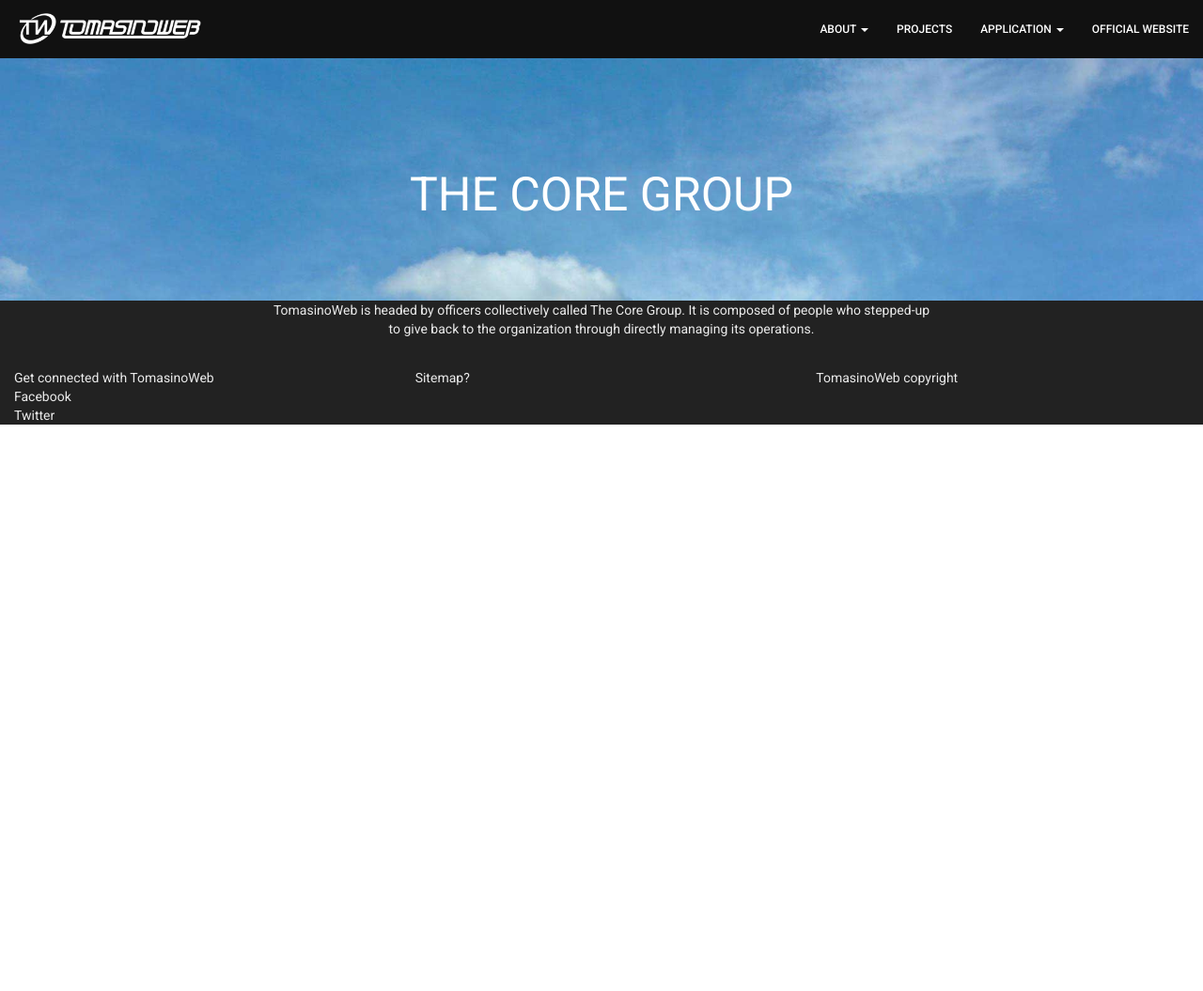
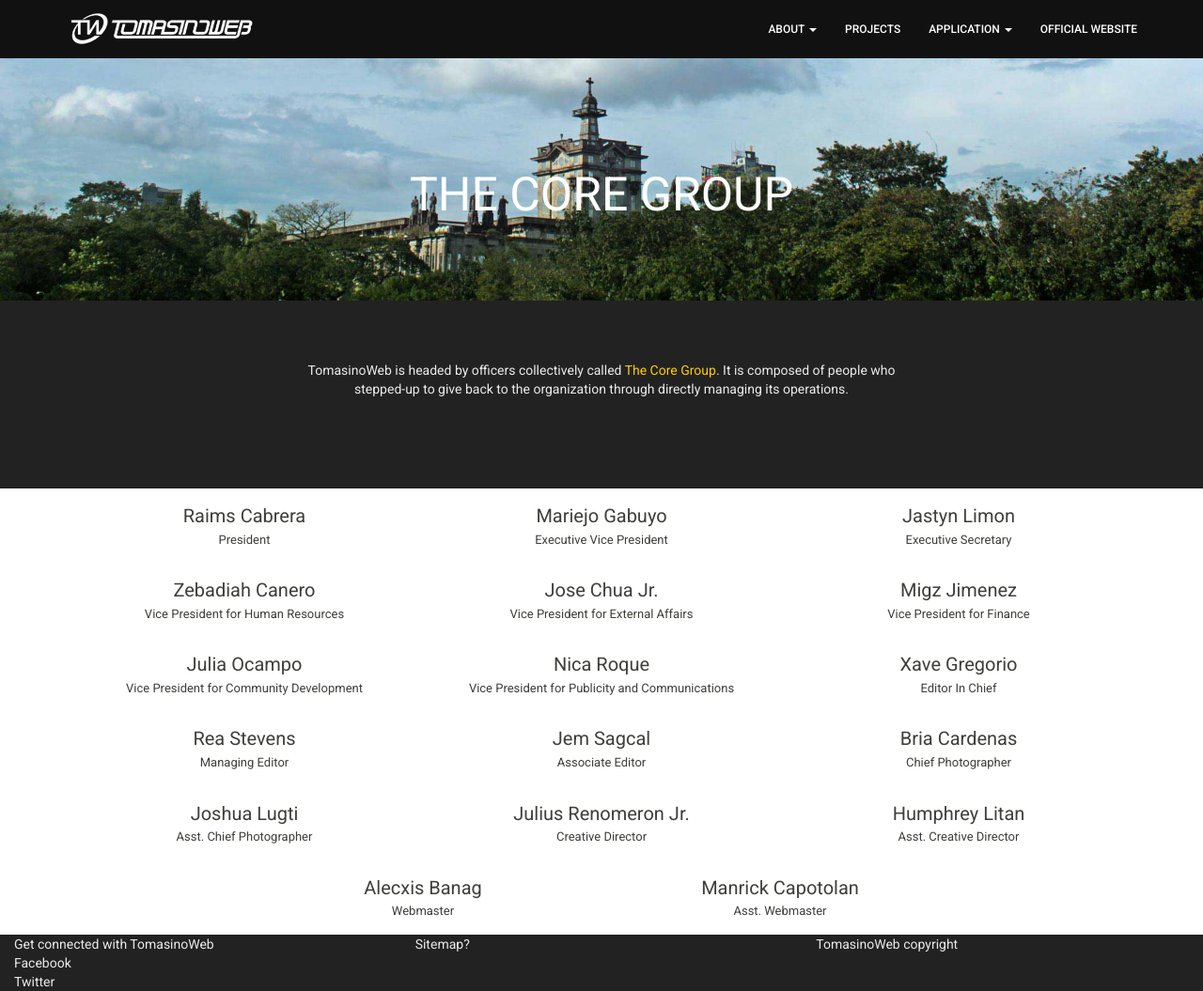
Before and after one commit to raaims/tomweb-recruitment-portal, a PHP site: page /core.php in a window 1280 px wide. Shown: the whole page at 94% size. Before the commit the page ends 452 px from the top, so only its background shows below. Run offline with PHP 8.4, Linux system fonts and the light colour scheme; some libraries are stand-ins or nearby versions.

Commit message:
Updated content of core.php to create a feel of the layout

```diff
--- a/core.php
+++ b/core.php
@@ -7,10 +7,30 @@ include 'header.php';
 		<h1>THE CORE GROUP</h1>
 	</div>
 
-	<div class="black-bg container-fluid text-center">
+	<div class="black-bg core container-fluid text-center">
 		<div class="content">
-			<span>TomasinoWeb is headed by officers collectively called The Core Group. It is composed of people who stepped-up to give back to the organization through directly managing its operations.</span>
+			<span>TomasinoWeb is headed by officers collectively called <span style="color: #FECD04;">The Core Group</span>. It is composed of people who <br>stepped-up to give back to the organization through directly managing its operations.</span>
 		</div>
+	</div>
+
+	<div class="container text-center core-officers">
+		<div class="col-md-4"><span class="name">Raims Cabrera</span><br><span class="position">President</span></div>
+		<div class="col-md-4"><span class="name">Mariejo Gabuyo</span><br><span class="position">Executive Vice President</span></div>
+		<div class="col-md-4"><span class="name">Jastyn Limon</span><br><span class="position">Executive Secretary</span></div>
+		<div class="col-md-4"><span class="name">Zebadiah Canero</span><br><span class="position">Vice President for Human Resources</span></div>
+		<div class="col-md-4"><span class="name">Jose Chua Jr.</span><br><span class="position">Vice President for External Affairs</span></div>
+		<div class="col-md-4"><span class="name">Migz Jimenez</span><br><span class="position">Vice President for Finance</span></div>
+		<div class="col-md-4"><span class="name">Julia Ocampo</span><br><span class="position">Vice President for Community Development</span></div>
+		<div class="col-md-4"><span class="name">Nica Roque</span><br><span class="position">Vice President for Publicity and Communications</span></div>
+		<div class="col-md-4"><span class="name">Xave Gregorio</span><br><span class="position">Editor In Chief</span></div>
+		<div class="col-md-4"><span class="name">Rea Stevens</span><br><span class="position">Managing Editor</span></div>
+		<div class="col-md-4"><span class="name">Jem Sagcal</span><br><span class="position">Associate Editor</span></div>
+		<div class="col-md-4"><span class="name">Bria Cardenas</span><br><span class="position">Chief Photographer</span></div>
+		<div class="col-md-4"><span class="name">Joshua Lugti</span><br><span class="position">Asst. Chief Photographer</span></div>
+		<div class="col-md-4"><span class="name">Julius Renomeron Jr.</span><br><span class="position">Creative Director</span></div>
+		<div class="col-md-4"><span class="name">Humphrey Litan</span><br><span class="position">Asst. Creative Director</span></div>
+		<div class="col-md-4 col-md-offset-2"><span class="name">Alecxis Banag</span><br><span class="position">Webmaster</span></div>
+		<div class="col-md-4"><span class="name">Manrick Capotolan</span><br><span class="position">Asst. Webmaster</span></div>
 	</div>
 
  <?php
--- a/css/main.css
+++ b/css/main.css
@@ -1,211 +1,178 @@
-body{
-  overflow-x: hidden;
-}
+body {
+  overflow-x: hidden; }
 
-.img-block{
-  display: block;
-}
+.img-block {
+  display: block; }
 
-.navbar-brand{
-  margin-top: -10px;
-}
+.navbar-brand {
+  margin-top: -10px; }
+  .navbar-brand img {
+    max-height: 40px; }
 
-.navbar-brand img{
-  max-height: 40px;
-}
-
-.navbar-default{
+.navbar-default {
   border-radius: 0px;
   border: none;
-  background-color: #111111;
-}
-
+  background-color: #111111; }
   .navbar-default .navbar-nav > li > a {
     font-size: 12px;
-  color: #FFFFFF;
-}
-
+    color: #FFFFFF; }
     .navbar-default .navbar-nav > li > a:hover {
-  color: #FECD04;
-}
-
-.navbar-default .navbar-nav > .open > a, .navbar-default .navbar-nav > .open > a:hover, .navbar-default .navbar-nav > .open > a:focus {
+      color: #FECD04; }
+  .navbar-default .navbar-nav > .open > a {
     background-color: #292a26;
-    color: #FECD04;
-}
-
+    color: #FECD04; }
+    .navbar-default .navbar-nav > .open > a:hover, .navbar-default .navbar-nav > .open > a:focus {
+      background-color: #292a26;
+      color: #FECD04; }
   .navbar-default .navbar-nav > li > a:hover, .navbar-default .navbar-nav > li > a:focus {
     color: #FECD04;
-    background-color: transparent;
-}
+    background-color: transparent; }
 
-.dropdown-menu > li > a{
+.dropdown-menu {
+  background: #111111;
+  border: none; }
+  .dropdown-menu > li > a {
     color: #EBEBEB;
-  background: #111111;
-}
-
-.dropdown-menu{
-  background: #111111;
-  border: none;
-}
-
+    background: #111111; }
     .dropdown-menu > li > a:hover, .dropdown-menu > li > a:focus {
       text-decoration: none;
       color: #111111;
-    background-color: #fecd04;
-}
+      background-color: #FECD04; }
 
-.header.home{
-  background-image: url('../images/home-bg.jpg');
-}
-
-.header.about{
-  background-image: url('../images/about-bg.jpg');
-  min-height: 40vh;
-  color: white;
-}
-
-.header.core{
-  background-image: url('../images/home-bg.jpg');
-  min-height: 40vh;
-  color: white;
-}
-
-.header{
+.header {
   min-height: 100vh;
   background: #EBEBEB;
   padding-top: 20vh;
   background-position: bottom;
   background-attachment: fixed;
-  background-size: cover;
-}
-
-.header h1{
-  font-size: 50px;
-}
-
-.header p{
+  background-size: cover; }
+  .header.home {
+    background-image: url("../images/home-bg.jpg"); }
+  .header.about {
+    background-image: url("../images/about-bg.jpg");
+    min-height: 40vh;
+    color: white; }
+  .header.core {
+    background-image: url("../images/home-bg.jpg");
+    min-height: 40vh;
+    color: white; }
+  .header h1 {
+    font-size: 50px; }
+  .header p {
     font-size: 20px;
-  margin: 0 17% 0 17%;
-}
-
-.header button{
+    margin: 0 17% 0 17%; }
+  .header button {
     height: 75px;
     width: 175px;
-  margin-top: 10vh;
-}
+    margin-top: 10vh; }
 
-.btn-default{
+.btn-default {
   /* Permalink - use to edit and share this gradient: http://colorzilla.com/gradient-editor/#ffffff+0,ffffff+100&0+0,0+100 */
-background: -moz-linear-gradient(top, rgba(255,255,255,0) 0%, rgba(255,255,255,0) 100%); /* FF3.6+ */
-background: -webkit-gradient(linear, left top, left bottom, color-stop(0%,rgba(255,255,255,0)), color-stop(100%,rgba(255,255,255,0))); /* Chrome,Safari4+ */
-background: -webkit-linear-gradient(top, rgba(255,255,255,0) 0%,rgba(255,255,255,0) 100%); /* Chrome10+,Safari5.1+ */
-background: -o-linear-gradient(top, rgba(255,255,255,0) 0%,rgba(255,255,255,0) 100%); /* Opera 11.10+ */
-background: -ms-linear-gradient(top, rgba(255,255,255,0) 0%,rgba(255,255,255,0) 100%); /* IE10+ */
-background: linear-gradient(to bottom, rgba(255,255,255,0) 0%,rgba(255,255,255,0) 100%); /* W3C */
-filter: progid:DXImageTransform.Microsoft.gradient( startColorstr='#00ffffff', endColorstr='#00ffffff',GradientType=0 ); /* IE6-9 */
-border: 2px #fecd04 solid;
-color: #fecd04;
-font-size: 20px;
-}
+  background: -moz-linear-gradient(top, rgba(255, 255, 255, 0) 0%, rgba(255, 255, 255, 0) 100%);
+  /* FF3.6+ */
+  background: -webkit-gradient(linear, left top, left bottom, color-stop(0%, rgba(255, 255, 255, 0)), color-stop(100%, rgba(255, 255, 255, 0)));
+  /* Chrome,Safari4+ */
+  background: -webkit-linear-gradient(top, rgba(255, 255, 255, 0) 0%, rgba(255, 255, 255, 0) 100%);
+  /* Chrome10+,Safari5.1+ */
+  background: -o-linear-gradient(top, rgba(255, 255, 255, 0) 0%, rgba(255, 255, 255, 0) 100%);
+  /* Opera 11.10+ */
+  background: -ms-linear-gradient(top, rgba(255, 255, 255, 0) 0%, rgba(255, 255, 255, 0) 100%);
+  /* IE10+ */
+  background: linear-gradient(to bottom, rgba(255, 255, 255, 0) 0%, rgba(255, 255, 255, 0) 100%);
+  /* W3C */
+  filter: progid:DXImageTransform.Microsoft.gradient( startColorstr='#00ffffff', endColorstr='#00ffffff',GradientType=0 );
+  /* IE6-9 */
+  border: 2px #FECD04 solid;
+  color: #FECD04;
+  font-size: 20px; }
+  .btn-default:hover {
+    /* Permalink - use to edit and share this gradient: http://colorzilla.com/gradient-editor/$tomweb+0,fecd04+100&0.05+0,0.05+100 */
+    background: -moz-linear-gradient(top, rgba(254, 205, 4, 0.05) 0%, rgba(254, 205, 4, 0.05) 100%);
+    /* FF3.6+ */
+    background: -webkit-gradient(linear, left top, left bottom, color-stop(0%, rgba(254, 205, 4, 0.05)), color-stop(100%, rgba(254, 205, 4, 0.05)));
+    /* Chrome,Safari4+ */
+    background: -webkit-linear-gradient(top, rgba(254, 205, 4, 0.05) 0%, rgba(254, 205, 4, 0.05) 100%);
+    /* Chrome10+,Safari5.1+ */
+    background: -o-linear-gradient(top, rgba(254, 205, 4, 0.05) 0%, rgba(254, 205, 4, 0.05) 100%);
+    /* Opera 11.10+ */
+    background: -ms-linear-gradient(top, rgba(254, 205, 4, 0.05) 0%, rgba(254, 205, 4, 0.05) 100%);
+    /* IE10+ */
+    background: linear-gradient(to bottom, rgba(254, 205, 4, 0.05) 0%, rgba(254, 205, 4, 0.05) 100%);
+    /* W3C */
+    filter: progid:DXImageTransform.Microsoft.gradient( startColorstr='#0dfecd04', endColorstr='#0dfecd04',GradientType=0 );
+    /* IE6-9 */
+    border: 2px #FECD04 solid;
+    color: #FECD04;
+    font-size: 20px; }
 
-.btn-default:hover{
-  /* Permalink - use to edit and share this gradient: http://colorzilla.com/gradient-editor/#fecd04+0,fecd04+100&0.05+0,0.05+100 */
-  background: -moz-linear-gradient(top, rgba(254,205,4,0.05) 0%, rgba(254,205,4,0.05) 100%); /* FF3.6+ */
-  background: -webkit-gradient(linear, left top, left bottom, color-stop(0%,rgba(254,205,4,0.05)), color-stop(100%,rgba(254,205,4,0.05))); /* Chrome,Safari4+ */
-  background: -webkit-linear-gradient(top, rgba(254,205,4,0.05) 0%,rgba(254,205,4,0.05) 100%); /* Chrome10+,Safari5.1+ */
-  background: -o-linear-gradient(top, rgba(254,205,4,0.05) 0%,rgba(254,205,4,0.05) 100%); /* Opera 11.10+ */
-  background: -ms-linear-gradient(top, rgba(254,205,4,0.05) 0%,rgba(254,205,4,0.05) 100%); /* IE10+ */
-  background: linear-gradient(to bottom, rgba(254,205,4,0.05) 0%,rgba(254,205,4,0.05) 100%); /* W3C */
-  filter: progid:DXImageTransform.Microsoft.gradient( startColorstr='#0dfecd04', endColorstr='#0dfecd04',GradientType=0 ); /* IE6-9 */
-border: 2px #fecd04 solid;
-color: #fecd04;
-font-size: 20px;
-}
+.dept-pics {
+  padding-top: 10vh; }
 
-.dept-pics{
-  padding-top: 10vh;
-}
-
-.writing{
+.writing {
   background-color: #F3821F;
   /* background-image: url('../images/home-logo-writomg.jpg');
-  background-position: center; */
-}
+  background-position: center; */ }
 
-.photog{
-  background-color: #25a4de;
-}
+.photog {
+  background-color: #25a4de; }
 
-.staff{
-  background-color: #ec2a28;
-}
+.staff {
+  background-color: #ec2a28; }
 
-.creatives{
-  background-color: #8252a0;
-}
+.creatives {
+  background-color: #8252a0; }
 
-.webtech{
-  background-color: #2eb462;
-}
+.webtech {
+  background-color: #2eb462; }
 
-.text-pad{
-  padding: 2%;
-}
+.text-pad {
+  padding: 2%; }
 
-.black-bg{
+.black-bg {
   background: #222222;
-  color: #EBEBEB;
-}
-
-.black-bg span{
-  font-size: 14px;
-}
-
-.black-bg .content{
+  color: #EBEBEB; }
+  .black-bg span {
+    font-size: 14px; }
+  .black-bg .content {
     max-width: 50em;
     margin: auto;
-  margin-bottom: 4vh;
-}
+    margin-bottom: 4vh; }
+    .black-bg .content h2 {
+      color: #FECD04; }
+  .black-bg.core {
+    padding-top: 5%;
+    padding-bottom: 5%; }
 
-.black-bg .content h2{
-  color: #fecd04;
-}
+.quotes {
+  background: #EBEBEB;
+  color: #111111; }
 
-.quotes{
-  background: #EBEBEB;
-  color: #111111;
-}
-
-.about-img-1, .about-img-2, .about-img-3{
+.about-img-1, .about-img-2, .about-img-3 {
   min-height: 50vh;
   background-position: center;
-  background-size: cover;
-}
+  background-size: cover; }
 
-.about-img-1{
-  background-image: url('../images/about-1.jpg');
-}
+.about-img-1, .about-img-2, .about-img-3 {
+  background-image: url("../images/about-1.jpg"); }
 
-.about-img-2{
-  background-image: url('../images/about-1.jpg');
-}
+.about-footer {
+  background-image: url("../images/about-bg.jpg");
+  color: #FECD04;
+  padding-bottom: 20px; }
 
-.about-img-3{
-  background-image: url('../images/about-1.jpg');
-}
+.core-officers > .col-md-4 {
+  margin-top: 15px;
+  margin-bottom: 15px; }
+.core-officers .name {
+  font-size: 20px; }
+.core-officers .position {
+  font-size: 13px; }
 
-.about-footer{
-  background-image: url('../images/about-bg.jpg');
-  color: #FECD04;
-  padding-bottom: 20px;
-}
+blockquote {
+  border-left: 5px solid #FECD04; }
 
-blockquote{
-  border-left: 5px solid #FECD04;
-}
+.footer {
+  background: #222222;
+  color: #EBEBEB; }
 
-.footer{
-  background: #222222;
-  color: #EBEBEB;
-}
+/*# sourceMappingURL=main.css.map */
--- a/css/main.scss
+++ b/css/main.scss
@@ -1,3 +1,5 @@
+$tomweb: #FECD04;
+
 body {
   overflow-x: hidden;
 }
@@ -22,20 +24,20 @@ body {
       font-size: 12px;
       color: #FFFFFF;
       &:hover {
-        color: #FECD04;
+        color: $tomweb;
       }
     }
     .open > a {
       background-color: #292a26;
-      color: #FECD04;
+      color: $tomweb;
       &:hover, &:focus {
         background-color: #292a26;
-        color: #FECD04;
+        color: $tomweb;
       }
     }
     li > a {
       &:hover, &:focus {
-        color: #FECD04;
+        color: $tomweb;
         background-color: transparent;
       }
     }
@@ -49,7 +51,7 @@ body {
     &:hover, &:focus {
       text-decoration: none;
       color: #111111;
-      background-color: #fecd04;
+      background-color: $tomweb;
     }
   }
   background: #111111;
@@ -106,11 +108,11 @@ body {
   /* W3C */
   filter: progid:DXImageTransform.Microsoft.gradient( startColorstr='#00ffffff', endColorstr='#00ffffff',GradientType=0 );
   /* IE6-9 */
-  border: 2px #fecd04 solid;
-  color: #fecd04;
+  border: 2px $tomweb solid;
+  color: $tomweb;
   font-size: 20px;
   &:hover {
-    /* Permalink - use to edit and share this gradient: http://colorzilla.com/gradient-editor/#fecd04+0,fecd04+100&0.05+0,0.05+100 */
+    /* Permalink - use to edit and share this gradient: http://colorzilla.com/gradient-editor/$tomweb+0,fecd04+100&0.05+0,0.05+100 */
     background: -moz-linear-gradient(top, rgba(254, 205, 4, 0.05) 0%, rgba(254, 205, 4, 0.05) 100%);
     /* FF3.6+ */
     background: -webkit-gradient(linear, left top, left bottom, color-stop(0%, rgba(254, 205, 4, 0.05)), color-stop(100%, rgba(254, 205, 4, 0.05)));
@@ -125,8 +127,8 @@ body {
     /* W3C */
     filter: progid:DXImageTransform.Microsoft.gradient( startColorstr='#0dfecd04', endColorstr='#0dfecd04',GradientType=0 );
     /* IE6-9 */
-    border: 2px #fecd04 solid;
-    color: #fecd04;
+    border: 2px $tomweb solid;
+    color: $tomweb;
     font-size: 20px;
   }
 }
@@ -172,8 +174,12 @@ body {
     margin: auto;
     margin-bottom: 4vh;
     h2 {
-      color: #fecd04;
+      color: $tomweb;
     }
+  }
+  &.core{
+    padding-top: 5%;
+    padding-bottom: 5%;
   }
 }
 
@@ -194,12 +200,25 @@ body {
 
 .about-footer {
   background-image: url('../images/about-bg.jpg');
-  color: #FECD04;
+  color: $tomweb;
   padding-bottom: 20px;
 }
 
+.core-officers{
+  >.col-md-4{
+    margin-top: 15px;
+    margin-bottom: 15px;
+  }
+  .name{
+    font-size: 20px;
+  }
+  .position{
+    font-size: 13px;
+  }
+}
+
 blockquote {
-  border-left: 5px solid #FECD04;
+  border-left: 5px solid $tomweb;
 }
 
 .footer {
--- a/header.php
+++ b/header.php
@@ -33,7 +33,7 @@
     <!-- NAVIGATION START -->
 
     <nav class="navbar navbar-default navbar-fixed-top" role="navigation">
-      <div class="container-fluid">
+      <div class="container">
         <div class="navbar-header">
           <button type="button" class="navbar-toggle" data-toggle="collapse" data-target="#navbar">
             <span class="sr-only">Toggle navigation</span>
@@ -51,7 +51,7 @@
               <a href="#" class="dropdown-toggle" data-toggle="dropdown" role="button" aria-haspopup="true" aria-expanded="false">ABOUT <span class="caret"></span></a>
               <ul class="dropdown-menu">
                 <li><a href="about.php">ABOUT US</a></li>
-                <li><a href="#">THE CORE GROUP</a></li>
+                <li><a href="core.php">THE CORE GROUP</a></li>
                 <li><a href="#">THE DEPARTMENTS</a></li>
                 <li><a href="#">THE EXECUTIVE TEAMS</a></li>
               </ul>
```
Also changed, not shown: index.php (+5 -5 lines), 1 other file. Lines whose indentation alone changed are shown as unchanged.
